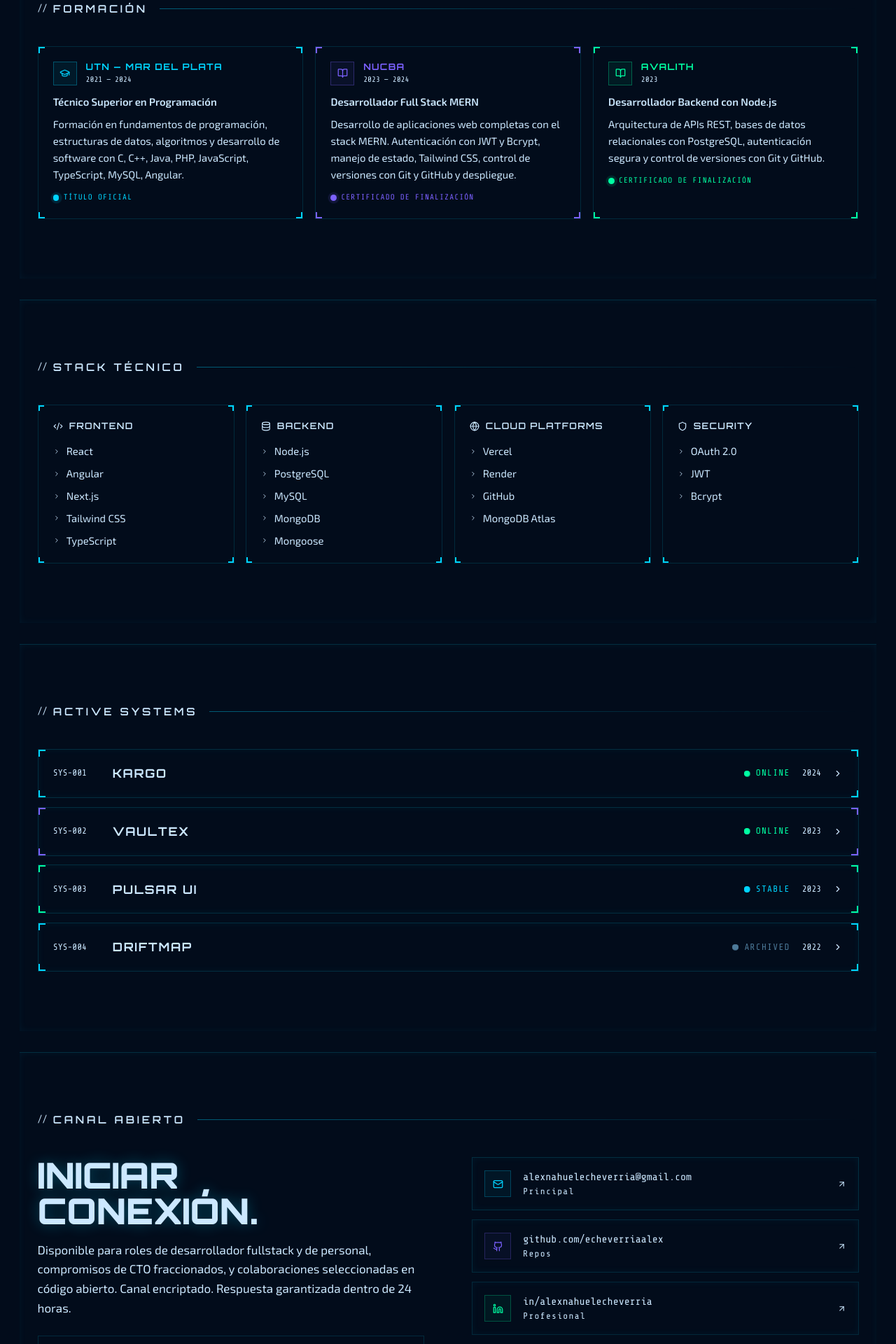
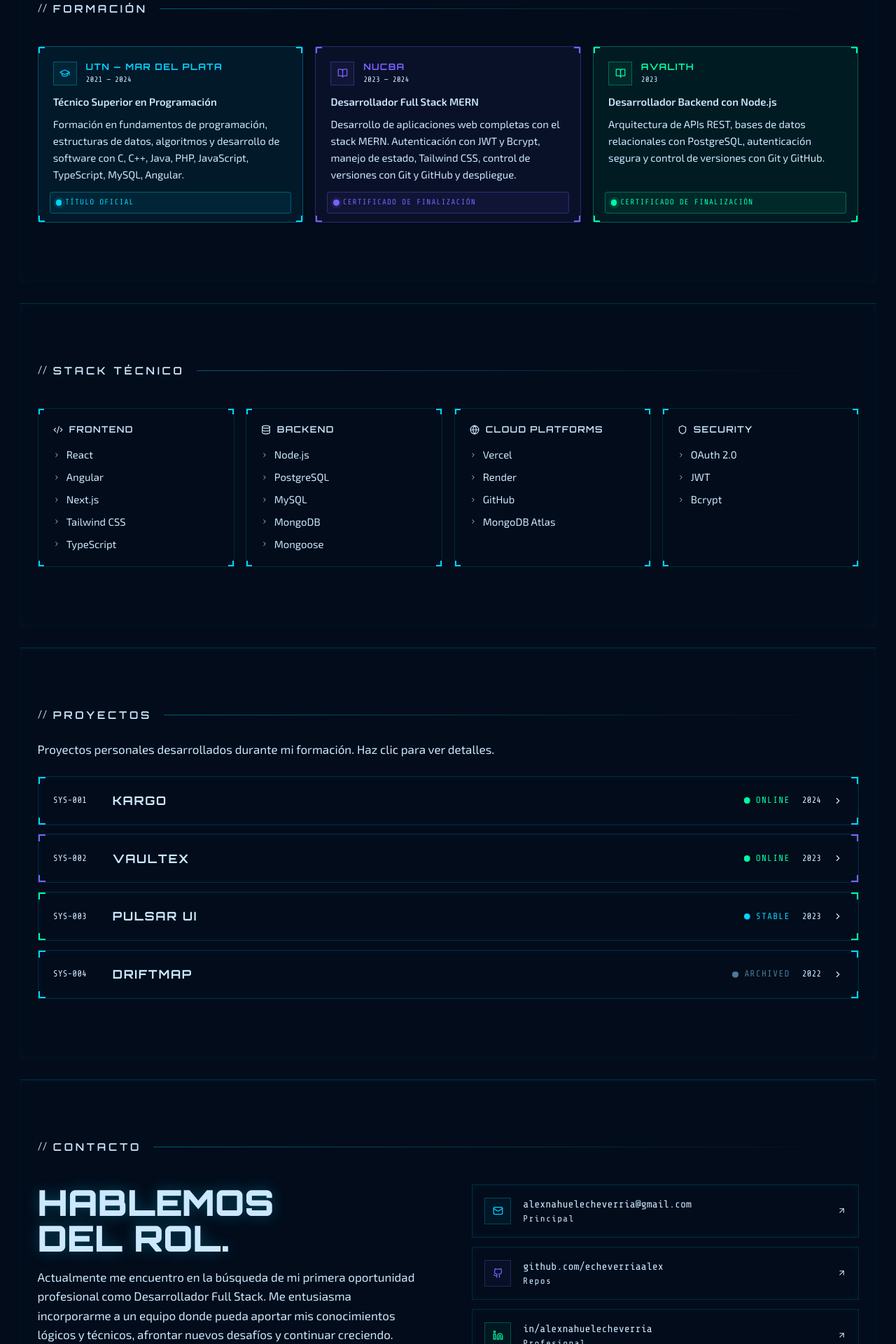
Before and after one commit to echeverriaalex/My_portfolio_2026, a React (Vite) app: page / in a window 1280 px wide. Shown: the part 1640-3560 px from the top of the page at 70% size. Built offline with nearby package versions, Linux system fonts and the light colour scheme.

Commit message:
modificaciones visuales y de textos

```diff
--- a/src/app/App.tsx
+++ b/src/app/App.tsx
@@ -372,7 +372,7 @@ export default function App() {
             const Icon = edu.icon;
             const color = i === 0 ? "#00d4ff" : i === 1 ? "#7b61ff" : "#00ffa3";
             return (
-              <div key={edu.institution} className="relative border border-border bg-card p-5 hover:border-primary/40 transition-colors">
+              <div key={edu.institution} className="relative border border-border bg-card p-5 hover:border-primary/40 transition-colors" style={{ backgroundColor: color + "10", borderColor: color + "50", borderWidth: "1px", borderRadius: "4px" }}>
                 <HudCorners color={color} size={9} />
                 <div className="flex items-start gap-3 mb-3">
                   <div className="w-8 h-8 border flex items-center justify-center flex-shrink-0" style={{ borderColor: color + "50", backgroundColor: color + "10" }}>
@@ -385,12 +385,28 @@ export default function App() {
                     <p className="text-[11px] text-muted-foreground" style={MONO}>{edu.period}</p>
                   </div>
                 </div>
-                <p className="text-foreground text-sm font-semibold mb-2" style={EXO}>{edu.title}</p>
-                <p className="text-secondary-foreground text-sm leading-relaxed" style={EXO}>{edu.details}</p>
+                <div className="flex flex-col mb-8">
+                  <p className="text-foreground text-sm font-semibold mb-2" style={EXO}>{edu.title}</p>
+                  <p className="text-secondary-foreground text-sm leading-relaxed" style={EXO}>{edu.details}</p>
+                </div>
                 {edu.highlight && (
-                  <div className="mt-3 flex items-center gap-1.5">
+                  <div
+                    className="flex items-center"
+                    style={{
+                      gap: "5px",
+                      backgroundColor: color + "10",
+                      borderColor: color + "50",
+                      position: "absolute",
+                      bottom: "12px",
+                      left: "16px",
+                      right: "16px",
+                      borderWidth: "1px",
+                      borderRadius: "4px",
+                      padding: "6px 8px",
+                    }}
+                  >
                     <PulsingDot color={color} />
-                    <span className="text-[11px] tracking-widest uppercase" style={{ ...MONO, color }}> {edu.highlightText} </span>
+                    <span className="text-[11px] tracking-widest uppercase" style={{ ...MONO, color, bottom: "2px" }}> {edu.highlightText} </span>
                   </div>
                 )}
               </div>
@@ -447,7 +463,10 @@ export default function App() {
         id="projects"
         className="w-full max-w-6xl mx-auto px-6 py-20 border-t border-border animated-border"
       >
-        <SectionLabel>Active Systems</SectionLabel>
+        <SectionLabel>Proyectos</SectionLabel>
+        <p className="text-secondary-foreground text-base mb-6 -mt-4" style={EXO}>
+          Proyectos personales desarrollados durante mi formación. Haz clic para ver detalles.
+        </p>
         <div className="space-y-3">
           {PROJECTS.map((project, idx) => (
             <div key={project.id} className="animate-fade-in-up card-hover" style={{ animationDelay: `${idx * 0.15}s`, opacity: 0 }}>
@@ -459,7 +478,7 @@ export default function App() {
 
       {/* ── Contact ── */}
       <section id="contact" className="max-w-6xl mx-auto px-6 py-20 border-t border-border animated-border">
-        <SectionLabel>Canal Abierto</SectionLabel>
+        <SectionLabel>Contacto</SectionLabel>
         <div className="grid grid-cols-1 md:grid-cols-2 gap-16 items-start">
           <div className="animate-fade-in-left">
             <h2
@@ -469,15 +488,19 @@ export default function App() {
                 textShadow: "0 0 20px rgba(0,212,255,0.3)",
               }}
             >
-              <span className="text-foreground">INICIAR</span>
+              <span className="text-foreground">Hablemos</span>
               <br />
-              <span className="text-primary">CONEXIÓN.</span>
+              <span className="text-primary">del rol.</span>
             </h2>
             <p
               className="text-secondary-foreground leading-relaxed text-base mb-6"
               style={EXO}
             >
-              Disponible para roles de desarrollador fullstack y de personal, compromisos de CTO fraccionados, y colaboraciones seleccionadas en código abierto. Canal encriptado. Respuesta garantizada dentro de 24 horas.
+              Actualmente me encuentro en la búsqueda de mi primera oportunidad profesional como
+              Desarrollador Full Stack. Me entusiasma incorporarme a un equipo donde pueda aportar
+              mis conocimientos lógicos y técnicos, afrontar nuevos desafíos y continuar creciendo.
+              Tengo total disponibilidad para posiciones remotas o presenciales en Argentina,
+              y mantengo una comunicación activa con una tasa de respuesta menor a 24 horas.
             </p>
             <div className="border border-primary/20 bg-primary/5 px-4 py-3 flex items-center gap-3">
               <PulsingDot />
```
